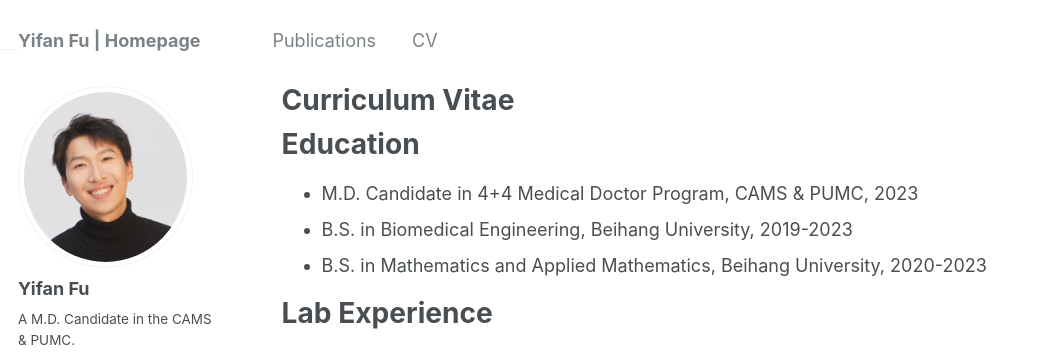
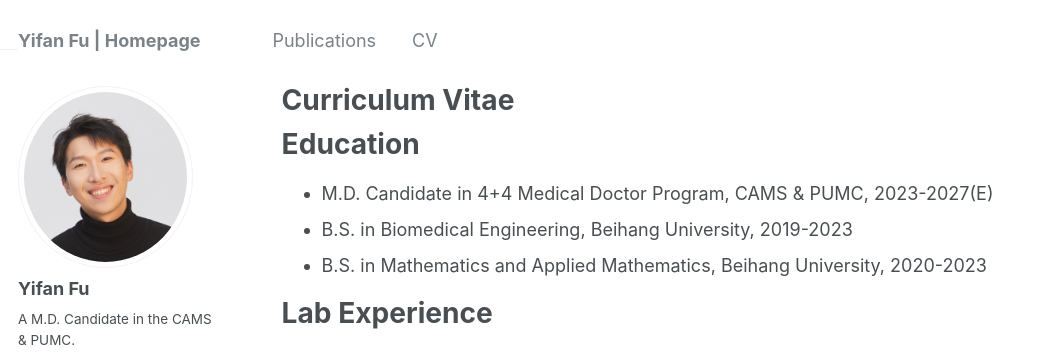
Before and after one commit to yifanfu01/yifanfu01.github.io, a Jekyll site: the page built from _pages/cv.md, in a window 1280 px wide and 900 px high. Shown: the top 353 px of the window, without its empty margins (0-1045 px from the left). Built offline with Jekyll 4.4.1, drawn with Linux system fonts in a browser that asks for light colours; some web fonts are replaced.

Commit message:
Update cv.md

```diff
--- a/_pages/cv.md
+++ b/_pages/cv.md
@@ -11,7 +11,7 @@ redirect_from:
 
 Education
 ======
-* M.D. Candidate in 4+4 Medical Doctor Program, CAMS & PUMC, 2023
+* M.D. Candidate in 4+4 Medical Doctor Program, CAMS & PUMC, 2023-2027(E)
 * B.S. in Biomedical Engineering, Beihang University, 2019-2023
 * B.S. in Mathematics and Applied Mathematics, Beihang University, 2020-2023
 
```
